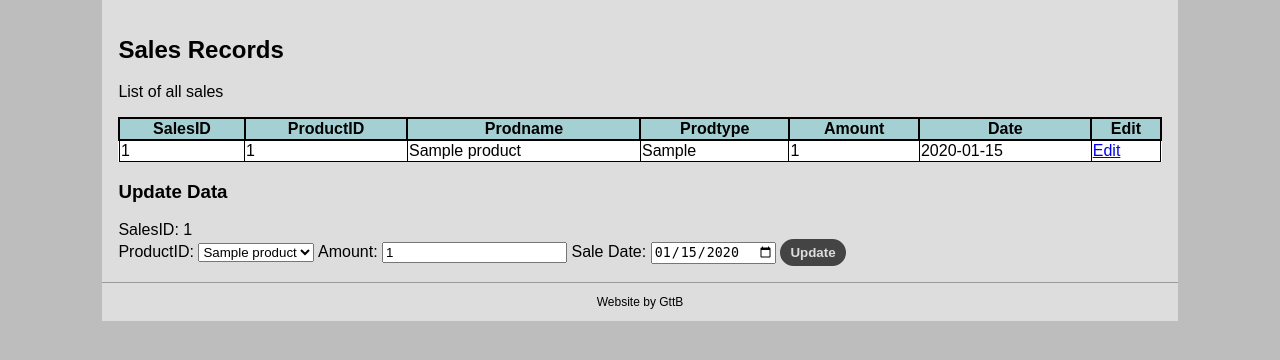
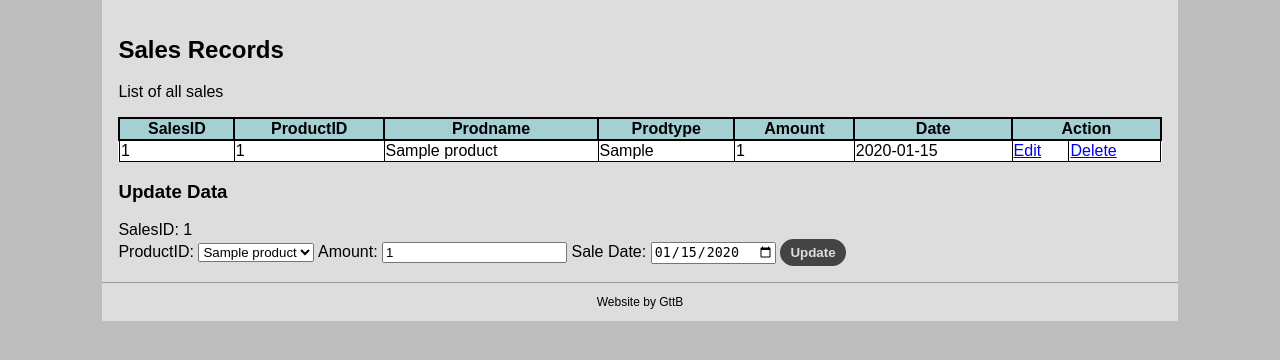
Before and after one commit to nishta-19/Managing-IT-Projects, a PHP site: page /display_sales_records.php?id=1 in a window 1280 px wide. Shown: the part 175-535 px from the top of the page. Run offline with PHP 8.4, Linux system fonts and the light colour scheme; tables that the repository leaves empty hold one stand-in row (values such as "Sample post").

Commit message:
Added a delete option

```diff
--- a/display_sales_records.php
+++ b/display_sales_records.php
@@ -34,7 +34,7 @@
 		<th>Prodtype</th>
 		<th>Amount</th>
 		<th>Date</th>
-		<th>Edit</th>
+		<th colspan='2'>Action</th>
 		</tr>";
 		while($row = mysqli_fetch_array($resultSales))
 		{
@@ -45,7 +45,9 @@
 			echo "<td>" . $resultP[intval($row['ProductID'] - 1 )]['Prodtype'] . "</td>";
 			echo "<td>" . $row['Ammount'] . "</td>";
 			echo "<td>" . $row['Date'] . "</td>";
-			?><td> <a href="display_sales_records.php?id=<?php echo $row['SalesID']?>">Edit</td><?php
+			?><td> <a href="display_sales_records.php?id=<?php echo $row['SalesID']?>">Edit</td>
+			<td> <a href="delete_sales_records.php?id=<?php echo $row['SalesID']?>">Delete</td>
+			<?php
 			echo "</tr>";
 		}
 		echo "</table>";
@@ -56,6 +58,8 @@
 		}
 
 		?>
+
+
 	</article>
 	<?php include("footer.inc"); ?>
 </body>
```
Also changed, not shown: delete_sales_records.php (added, +17 -0 lines).
